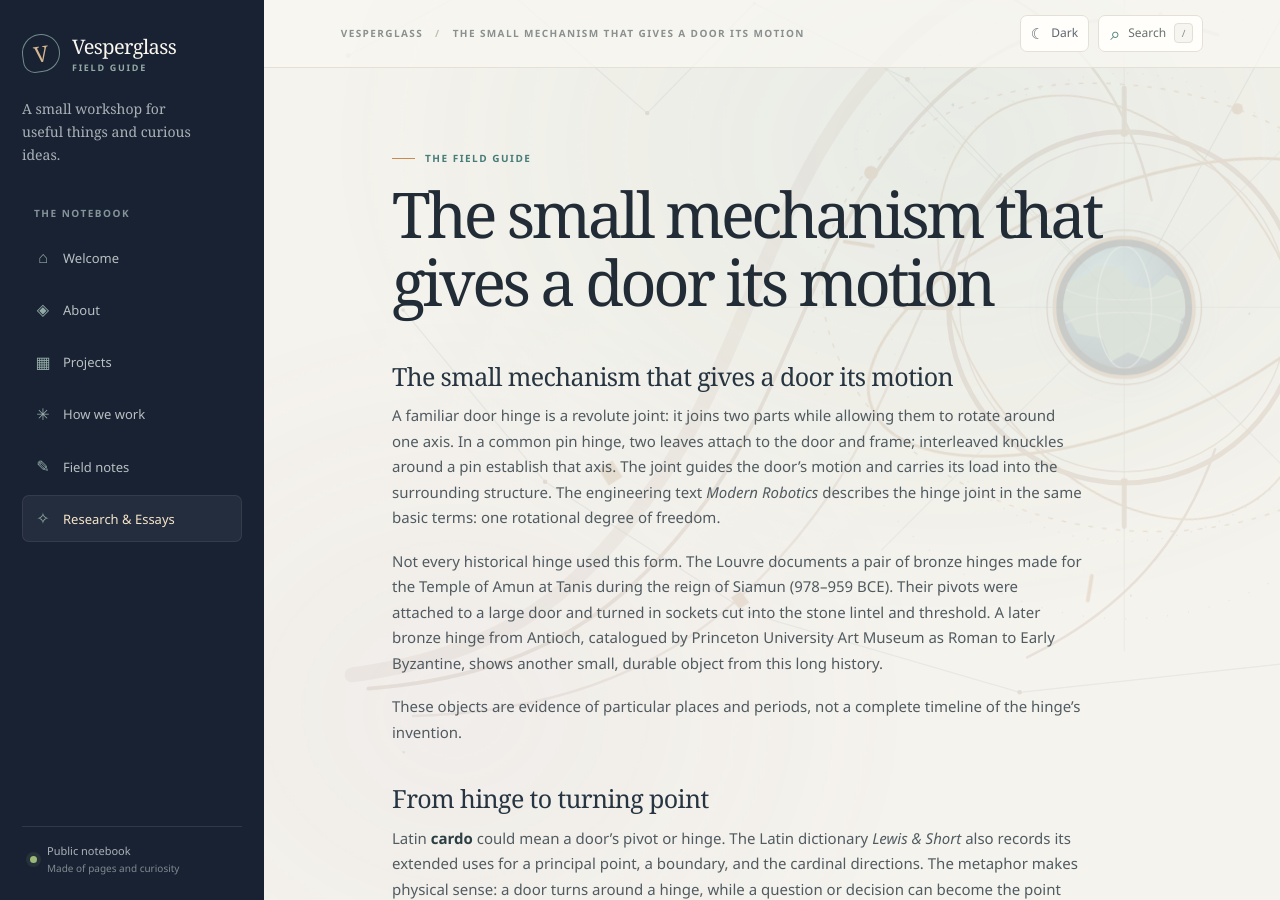
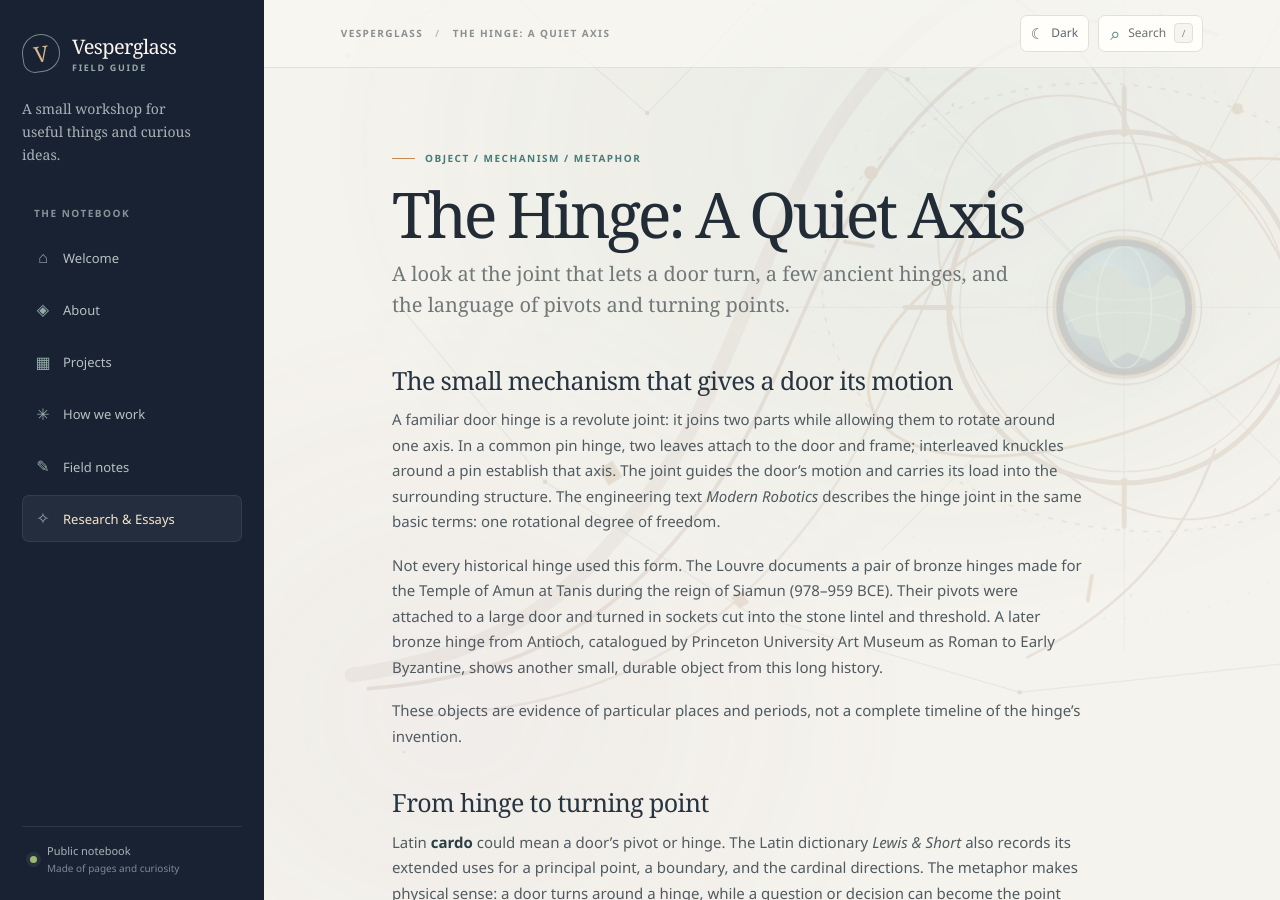
Before and after one commit to vesperglass/vesperglass.github.io, a Jekyll site: the page built from research/hinges.md, in a window 1280 px wide and 900 px high. Built offline with Jekyll 4.4.1, drawn with Linux system fonts in a browser that asks for light colours; our own code applies the rules of GitHub Pages for plain Markdown files.

Commit message:
Fix research essay page titles

```diff
--- a/research/hinges.md
+++ b/research/hinges.md
@@ -1,6 +1,6 @@
 ---
 layout: default
-title: The Hinge: A Quiet Axis
+title: "The Hinge: A Quiet Axis"
 kicker: OBJECT / MECHANISM / METAPHOR
 description: A look at the joint that lets a door turn, a few ancient hinges, and the language of pivots and turning points.
 permalink: /research/hinges/
```
